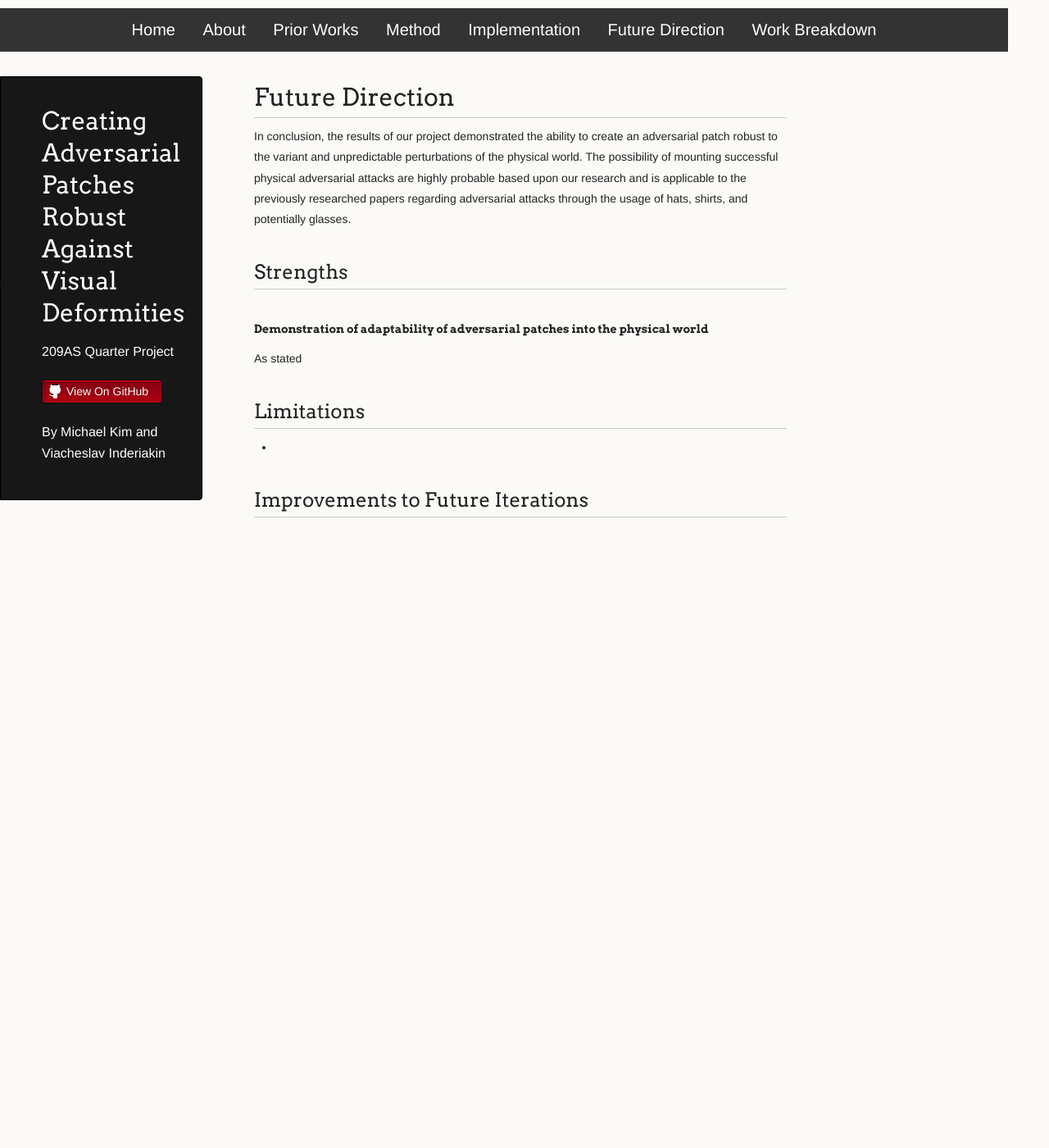
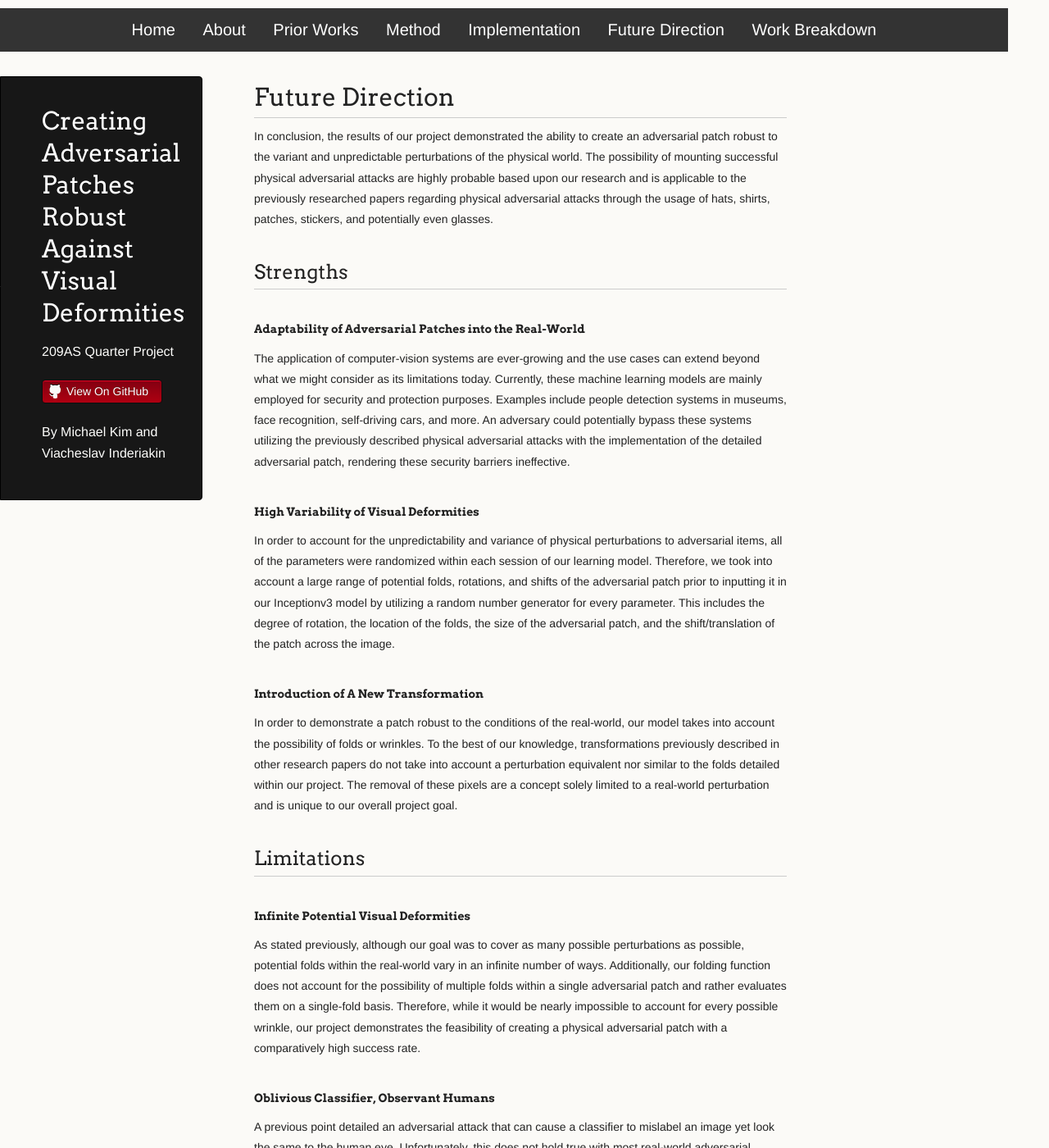
Before and after one commit to SlavaInder/209AS_Adversarial_Patch, a Jekyll site: the page built from docs/future_direction.md, in a window 1280 px wide and 1400 px high. Shown: the whole window at 82% size. Built offline with Jekyll 4.4.1, drawn with Linux system fonts in a browser that asks for light colours; our own code applies the rules of GitHub Pages for plain Markdown files; some of the changed text lies outside the part shown.

Commit message:
Update future_direction.md

```diff
--- a/docs/future_direction.md
+++ b/docs/future_direction.md
@@ -3,13 +3,23 @@ layout: default
 ---
 
 # Future Direction
-In conclusion, the results of our project demonstrated the ability to create an adversarial patch robust to the variant and unpredictable perturbations of the physical world. The possibility of mounting successful physical adversarial attacks are highly probable based upon our research and is applicable to the previously researched papers regarding adversarial attacks through the usage of hats, shirts, and potentially glasses.
+In conclusion, the results of our project demonstrated the ability to create an adversarial patch robust to the variant and unpredictable perturbations of the physical world. The possibility of mounting successful physical adversarial attacks are highly probable based upon our research and is applicable to the previously researched papers regarding physical adversarial attacks through the usage of hats, shirts, patches, stickers, and potentially even glasses.
 
 ## Strengths
-#### Demonstration of adaptability of adversarial patches into the physical world
-As stated
+#### Adaptability of Adversarial Patches into the Real-World
+The application of computer-vision systems are ever-growing and the use cases can extend beyond what we might consider as its limitations today. Currently, these machine learning models are mainly employed for security and protection purposes. Examples include people detection systems in museums, face recognition, self-driving cars, and more. An adversary could potentially bypass these systems utilizing the previously described physical adversarial attacks with the implementation of the detailed adversarial patch, rendering these security barriers ineffective.
+
+#### High Variability of Visual Deformities
+In order to account for the unpredictability and variance of physical perturbations to adversarial items, all of the parameters were randomized within each session of our learning model. Therefore, we took into account a large range of potential folds, rotations, and shifts of the adversarial patch prior to inputting it in our Inceptionv3 model by utilizing a random number generator for every parameter. This includes the degree of rotation, the location of the folds, the size of the adversarial patch, and the shift/translation of the patch across the image.
+
+#### Introduction of A New Transformation
+In order to demonstrate a patch robust to the conditions of the real-world, our model takes into account the possibility of folds or wrinkles. To the best of our knowledge, transformations previously described in other research papers do not take into account a perturbation equivalent nor similar to the folds detailed within our project. The removal of these pixels are a concept solely limited to a real-world perturbation and is unique to our overall project goal.
 
 ## Limitations
--
+#### Infinite Potential Visual Deformities
+As stated previously, although our goal was to cover as many possible perturbations as possible, potential folds within the real-world vary in an infinite number of ways. Additionally, our folding function does not account for the possibility of multiple folds within a single adversarial patch and rather evaluates them on a single-fold basis. Therefore, while it would be nearly impossible to account for every possible wrinkle, our project demonstrates the feasibility of creating a physical adversarial patch with a comparatively high success rate.
+
+#### Oblivious Classifier, Observant Humans
+A previous point detailed an adversarial attack that can cause a classifier to mislabel an image yet look the same to the human eye. Unfortunately, this does not hold true with most real-world adversarial patches. Although these patches will fool a computer-vision system, the individuals wearing these adversarial examples can still be observed and recognized by others. Therefore in order to realistically and successfully mount an attack in the real-world, the physical adversarial example should be equally unnoticed by both the computer vision system as well as other individuals.
 
 ## Improvements to Future Iterations
```
